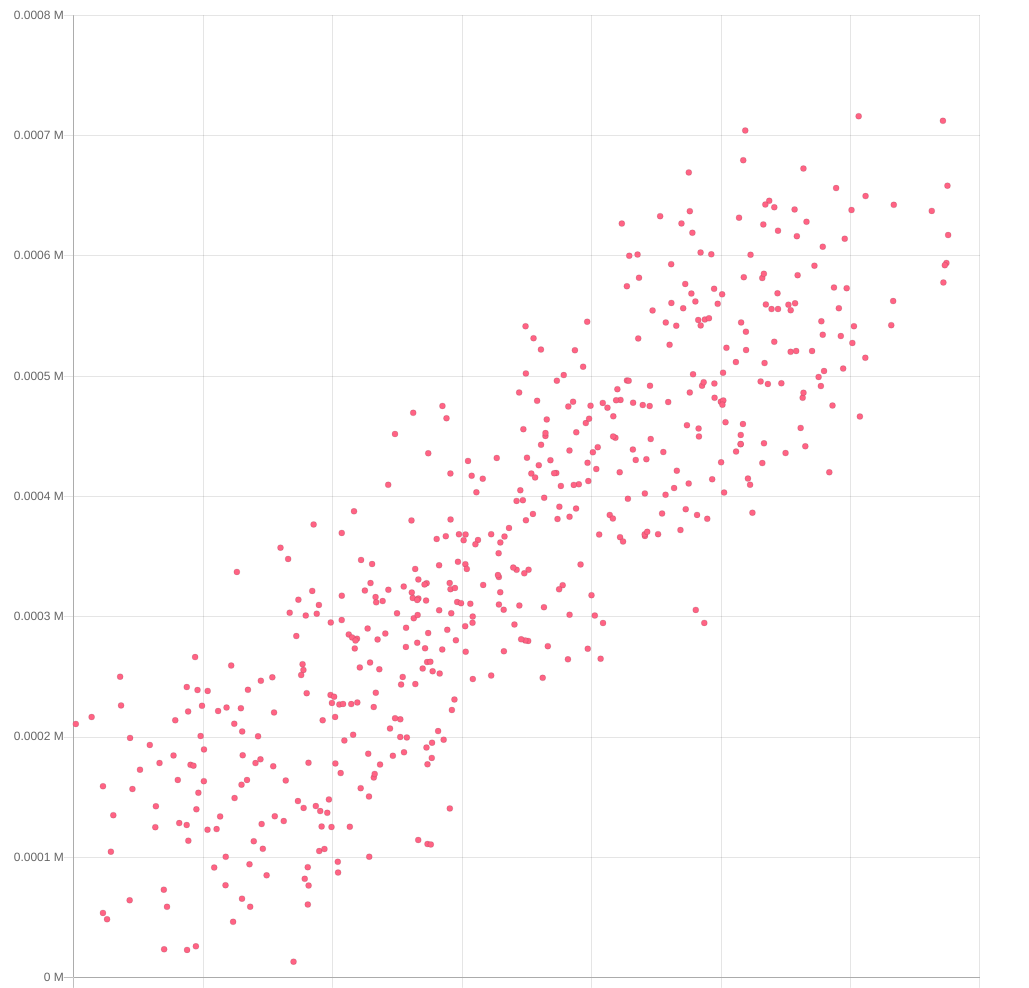
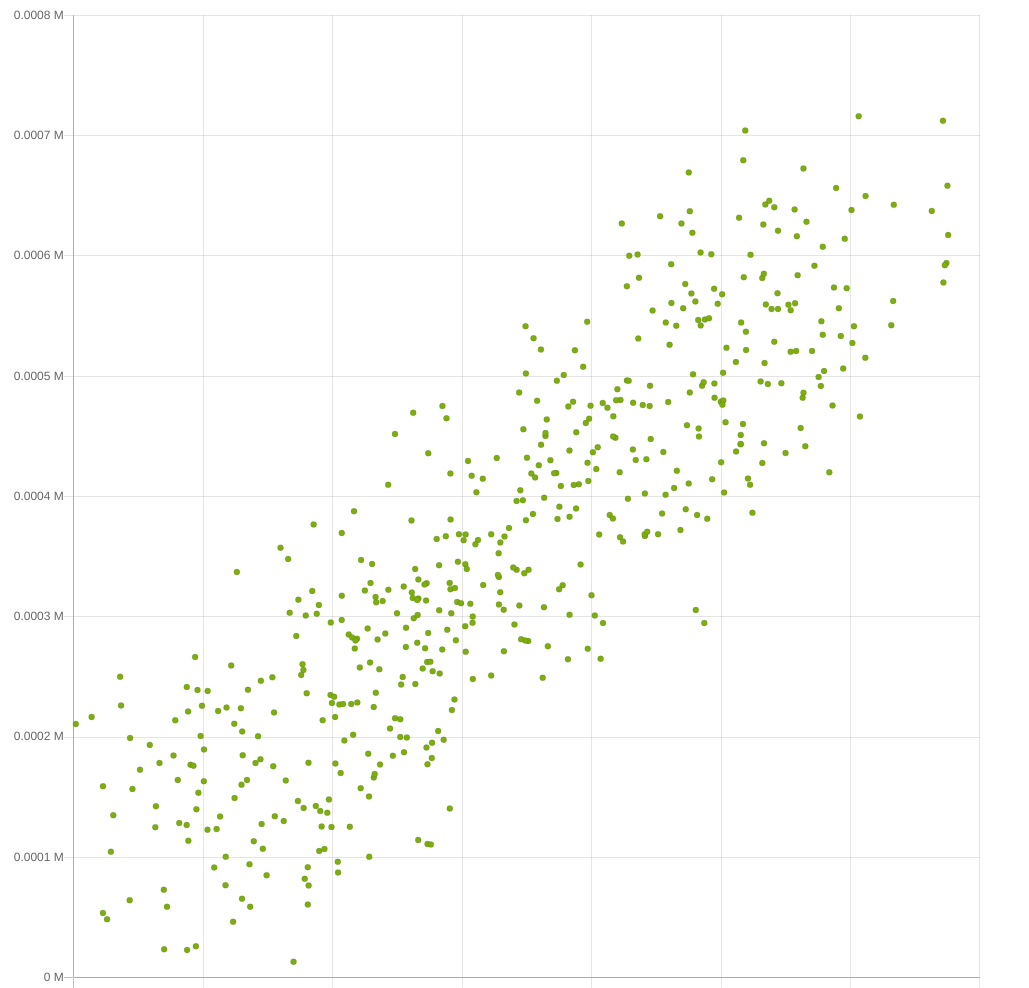
Before and after one commit to alexeykopievskiy/forecast, a website: page index2.html in a window 1280 px wide. Shown: the top 988 px of the page, without its empty margins (0-1029 px from the left). Drawn offline with nearby package versions, Linux system fonts and the light colour scheme.

Commit message:
add colors

```diff
--- a/index2.html
+++ b/index2.html
@@ -66,16 +66,15 @@
 
   // 2nd chart
   var newData2 = []
-  console.log(datas2, 'jhk');
+
   for(var i = 0; i < datas2.length; i++) {
     var object = {
       x: datas2[i].x,
-      y: datas2[i].y
+      y: datas2[i].y,
+      fillColor: '#000'
     }
     newData2.push(object);
   }
-
-  console.log(newData2, 'newData2');
 
   newData2 = newData2.sort(function (a, b) {
       return (a.x + a.y) - (b.x + b.y);
@@ -92,7 +91,7 @@
   for (var i = 1; i < newData2.length; i++) {
       var t = Math.abs((newData2[i].x + newData2[i].y) - (newData2[i-1].x + newData2[i-1].y));
 
-      console.log(i, t)
+      //console.log(i, t)
 
       if (t > max) {
           var obj = {
@@ -119,13 +118,38 @@
       r: y / divider2
   })
 
+  //parse radius
+  var arrRadius = []
+  for(var i = 0; i < result.length; i++) {
+    arrRadius.push(result[i].r)
+  }
+
+  //generate colors
+  var arrColors = []
+  for(var i = 0; i < arrRadius.length; i++) {
+    var max = arrRadius.reduce(function(a, b) {
+      return Math.max(a, b);
+    });
+    var min = arrRadius.reduce(function(a, b) {
+      return Math.min(a, b);
+    });
+
+
+    var rgbPercent = 255 / 100
+    var iterateElemPercent = (arrRadius[i] / max) * 100
+    var colorPercent = iterateElemPercent * rgbPercent
+
+    var colorStr = 'rgb(' + Math.round(colorPercent) + ', 0, ' + Math.round(255 - colorPercent) +')'
+
+    arrColors.push(colorStr)
+  }
 
   // 1st chart
   var datas1 = {
     datasets: [
       {
         data: newData1,
-        backgroundColor:"#FF6384",
+        backgroundColor: '#7DAE0F',
         hoverBackgroundColor: "#FF6384"
       }]
   };
@@ -135,7 +159,7 @@
     datasets: [
       {
         data: result,
-        backgroundColor:"#FF6371",
+        backgroundColor: arrColors,
         hoverBackgroundColor: "#FF6384"
       }]
   };
```
